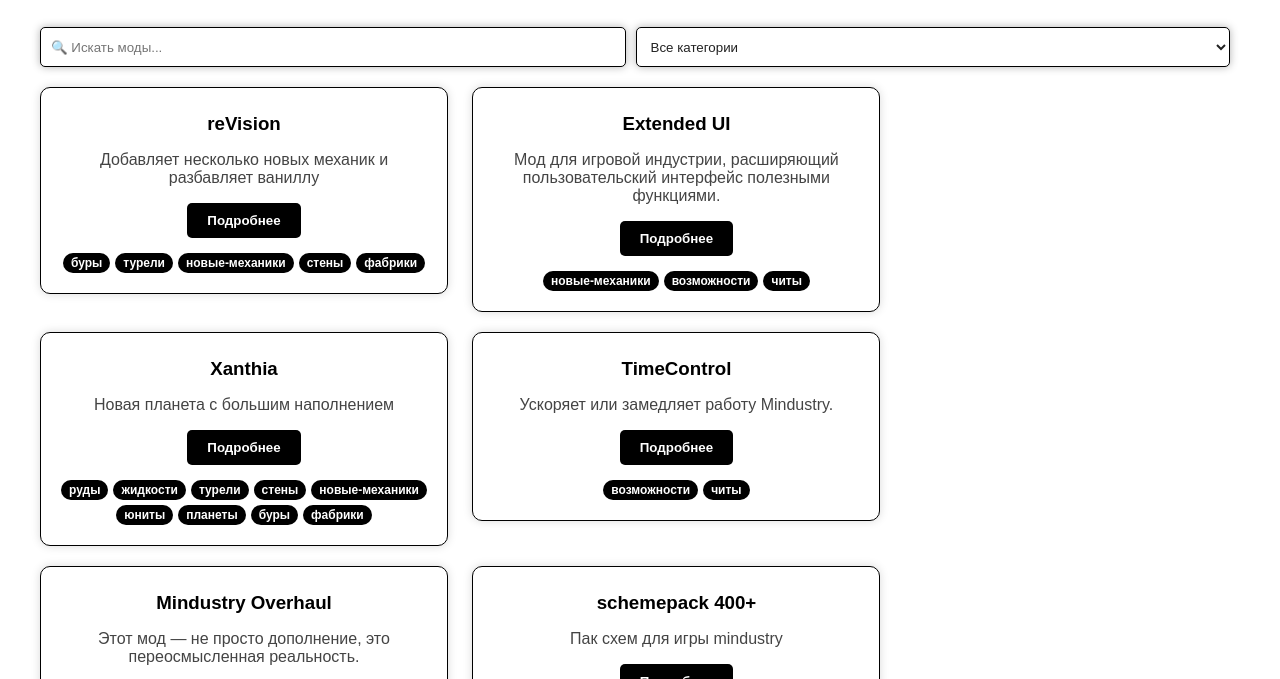
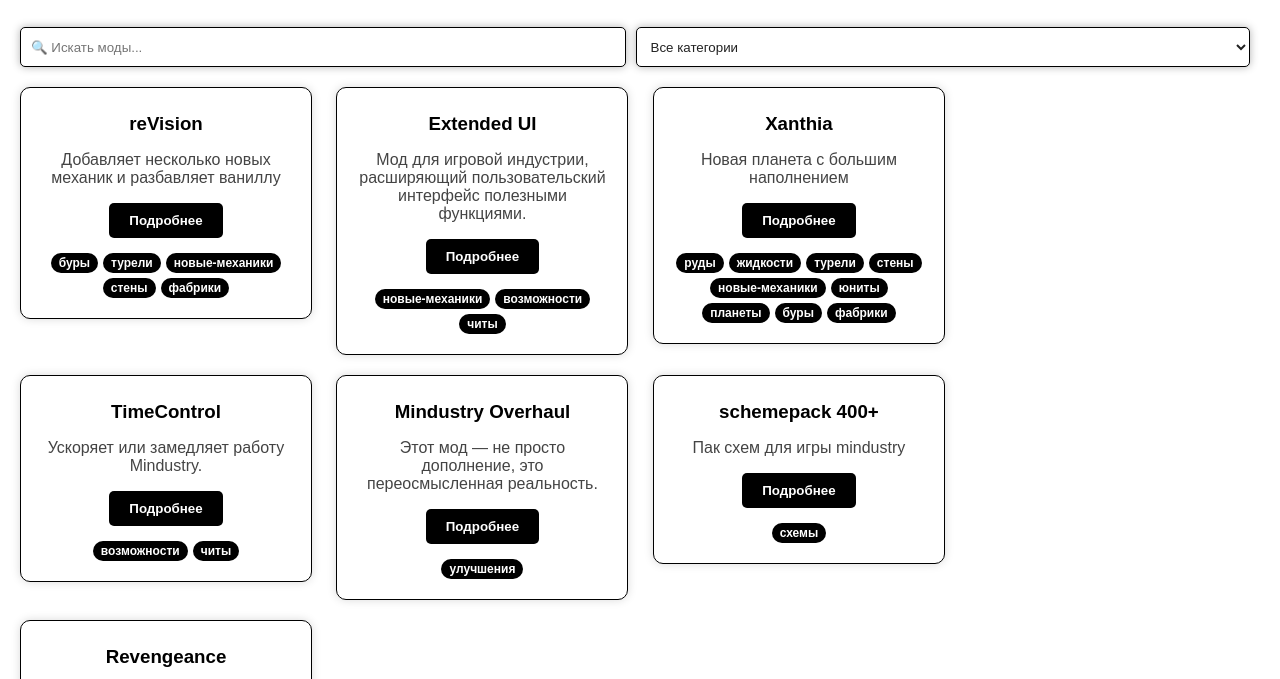
Before and after one commit to bolvankasite-maker/Catalog_Mindustry.github.io, a plain HTML site: page index.html in a window 1280 px wide. Shown: the part 81-760 px from the top of the page. Drawn offline with Linux system fonts and the light colour scheme.

Commit message:
Update index.html

```diff
--- a/index.html
+++ b/index.html
@@ -14,7 +14,6 @@
 }
 
 .container {
-    max-width: 1200px;
     margin: auto;
     overflow: hidden;
     padding: 20px;
@@ -71,9 +70,9 @@ option:focus, option:hover {
 
 /* Карточка мода */
 .mod-card {
+    width: 260px;
     display: inline-block;
     vertical-align: top;
-    width: calc(33% - 20px);
     margin-right: 20px;
     margin-bottom: 20px;
     background-color: #ffffff; /* Белый фон карточек */
@@ -137,7 +136,6 @@ option:focus, option:hover {
     font-size: 12px;
     font-weight: bold;
 }
-
 
 .image-section {
             text-align: center;
@@ -253,6 +251,9 @@ footer {
 
 .social-links a:hover {
     color: #222222; /* Темно-чёрный при наведении */
+}
+.grid-container{
+    width: 1100px;
 }
     </style>
 </head>
```
